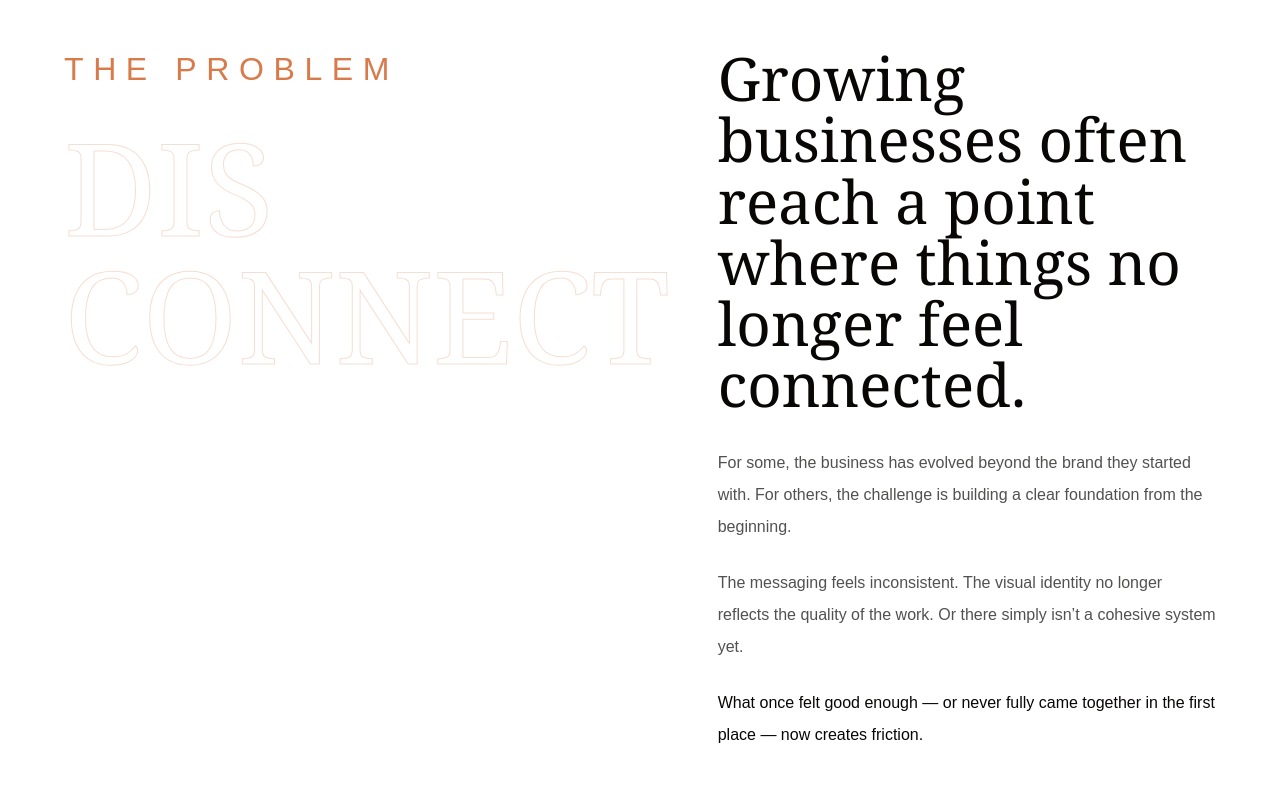
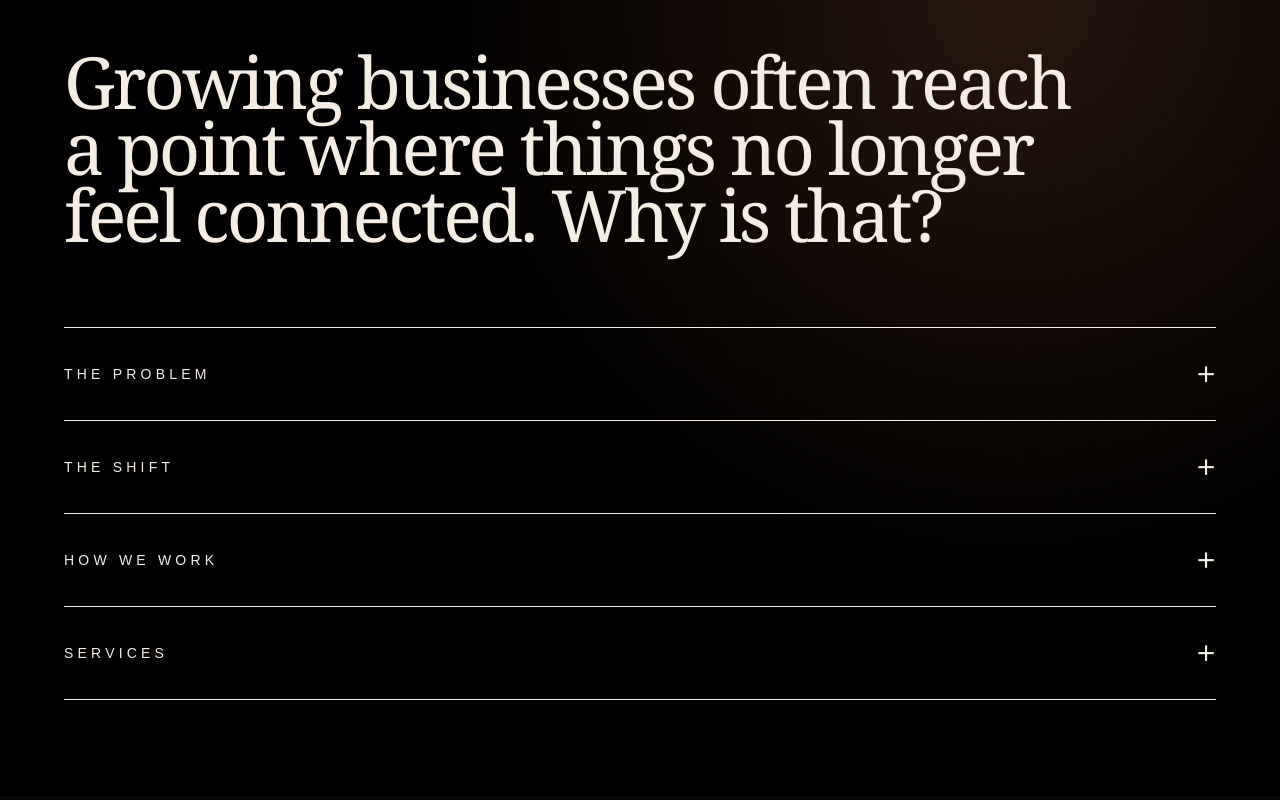
Before and after one commit to shawnachirillo/lexandhue, a Next.js app: page / in a window 1280 px wide. Shown: the part 960-1760 px from the top of the page. Built offline with nearby package versions, Linux system fonts and the light colour scheme.

Commit message:
drop down menus

```diff
--- a/app/page.tsx
+++ b/app/page.tsx
@@ -2,37 +2,37 @@
 
 import Navbar from "@/components/Navbar";
 import Hero from "@/components/Hero";
-import ServicesPreview from "@/components/ServicesPreview";
 import Footer from "@/components/Footer";
 import Link from "next/link";
 import { caseStudies } from "@/data/site";
 import { useState } from "react";
 
-const processSteps = [
+const journeyItems = [
   {
-    number: "01",
-    title: "Discover",
-    text: "We learn the business, audience, goals, and friction points before making design decisions.",
+    label: "The Problem",
+    title: "What once felt good enough now creates friction.",
+    text: "The messaging feels inconsistent. The visual identity no longer reflects the quality of the work. Or there simply isn’t a cohesive system yet.",
   },
   {
-    number: "02",
-    title: "Define",
-    text: "We clarify positioning, messaging, priorities, and the direction the brand needs to move in.",
+    label: "The Shift",
+    title: "A stronger business needs a clearer system.",
+    text: "When the brand, website, and message stop working together, the business starts to feel harder to explain, harder to trust, and harder to grow.",
   },
   {
-    number: "03",
-    title: "Design",
-    text: "We translate the strategy into identity, layout, visuals, and digital experience.",
+    label: "How We Work",
+    title: "Thoughtful work starts with understanding.",
+    text: "We discover, define, design, and launch with strategy first — so the creative direction has a reason behind it.",
   },
   {
-    number: "04",
-    title: "Launch",
-    text: "We refine, prepare, and support the work as it moves into the world.",
+    label: "Services",
+    title: "Brand, website, and strategy support.",
+    text: "Identity systems, strategic websites, positioning, messaging, and creative direction for businesses ready to move with more clarity.",
   },
 ];
 
 export default function Home() {
   const [activeIndex, setActiveIndex] = useState(0);
+  const [activeJourney, setActiveJourney] = useState<number | null>(null);
 
   return (
     <main className="site-shell min-h-screen bg-[#090706] text-[#f4ede3]">
@@ -40,14 +40,43 @@ export default function Home() {
 
       <Hero activeIndex={activeIndex} setActiveIndex={setActiveIndex} />
 
-      {/* PROBLEM */}
-      <section className="bg-[#ffffff] px-6 py-24 text-[#090706] md:px-10 lg:px-16">
-        <div className="section-frame grid gap-12 lg:grid-cols-[0.8fr_1.2fr]">
-          <p className="text-xs uppercase tracking-[0.3em] text-[#d97a4a]">
+      {/* JOURNEY INTRO */}
+<section className="bg-[#00000] px-6 py-24 text-[#fffff] md:px-10 lg:px-16">
+  <div className="section-frame mx-auto max-w-7xl">
+    <h2 className="font-editorial max-w-5xl text-5xl leading-[0.92] tracking-[-0.04em] md:text-7xl">
+      Growing businesses often reach a point where things no longer feel
+      connected. <span className="text-[#fffff]">Why is that?</span>
+    </h2>
 
-            <div className="relative">
-  <p className="mb-8 text-[2rem] uppercase tracking-[.3em] text-[#d97a4a]">
-    The Problem
+    <div className="mt-20 border-y border-[#fffff]/20">
+      {journeyItems.map((item, index) => {
+        const isActive = activeJourney === index;
+
+        return (
+          <div key={item.label} className="border-b border-[#fffff]/20 last:border-b-0">
+            <button
+              type="button"
+              onClick={() => setActiveJourney(isActive ? null : index)}
+              className="flex w-full items-center justify-between py-7 text-left"
+            >
+              <span className="text-xs uppercase tracking-[0.3em] text-[#fffff] md:text-sm">
+                {item.label}
+              </span>
+
+              <span className="font-editorial text-4xl leading-none text-[#fffff]/60">
+                {isActive ? "—" : "+"}
+              </span>
+            </button>
+
+            <div
+              className={`overflow-hidden transition-all duration-500 ease-out ${
+                isActive ? "max-h-[700px] opacity-100" : "max-h-0 opacity-0"
+              }`}
+            >
+              <div className="grid gap-12 bg-[#f4ede3] px-0 py-16 text-[#fffff] md:grid-cols-[0.8fr_1.2fr]">
+                <div>
+                  <p className="mb-8 text-xs uppercase tracking-[0.3em] text-[#fffff]">
+                    {item.label}
                   </p>
 
                   <div
@@ -55,11 +84,11 @@ export default function Home() {
                       font-editorial
                       pointer-events-none
                       select-none
-      text-[8rem]
+                      text-[7rem]
                       leading-none
-      tracking-[-0.0em]
+                      tracking-[-0.04em]
                       text-transparent
-      [-webkit-text-stroke:1px_rgba(217,122,74,0.25)]
+                      [-webkit-text-stroke:1px_#0000001A]
                     "
                   >
                     DIS
@@ -67,90 +96,27 @@ export default function Home() {
                     CONNECT
                   </div>
                 </div>
-          </p>
 
                 <div>
-            <h2 className="font-editorial text-4xl leading-[1.02] md:text-6xl">
-              Growing businesses often reach a point where things no longer
-              feel connected.
-            </h2>
+                  <h3 className="font-editorial max-w-3xl text-4xl leading-[1.02] tracking-[-0.04em] md:text-6xl">
+                    {item.title}
+                  </h3>
 
-            <div className="mt-8 max-w-3xl space-y-6 text-sm leading-7 text-[#090706]/70 md:text-base md:leading-8">
-              <p>
-                For some, the business has evolved beyond the brand they started
-                with. For others, the challenge is building a clear foundation
-                from the beginning.
-              </p>
-
-              <p>
-                The messaging feels inconsistent. The visual identity no longer
-                reflects the quality of the work. Or there simply isn’t a
-                cohesive system yet.
-              </p>
-
-              <p className="text-[#090706]">
-                What once felt good enough — or never fully came together in the
-                first place — now creates friction.
+                  <p className="mt-8 max-w-2xl text-sm leading-7 text-[#090706]/70 md:text-base md:leading-8">
+                    {item.text}
                   </p>
                 </div>
               </div>
             </div>
-      </section>
-
-      {/* SOLUTION */}
-      <section className="bg-[#090706]px-6 py-24 text-[#f4ede3] md:px-10 lg:px-16">
-        <div className="section-frame grid gap-12 lg:grid-cols-2 lg:items-end">
-          <h2 className="font-editorial text-5xl leading-[0.95] md:text-7xl">
-            Strategy, brand, and digital experience should work together.
-          </h2>
-
-          <p className="max-w-xl text-sm leading-7 text-[#f4ede3]/70 md:text-base md:leading-8">
-            Lex &amp; Hue helps businesses bring these pieces into alignment,
-            creating thoughtful systems that feel intentional, cohesive, and
-            built for growth. The goal isn’t just a better-looking brand. It’s a
-            clearer business presence.
-          </p>
           </div>
-      </section>
-
-      <ServicesPreview activeIndex={activeIndex} />
-
-      {/* PROCESS */}
-      <section className="bg-[#f4ede3] px-6 py-24 text-[#0d0d0c] md:px-10 lg:px-16">
-        <div className="section-frame">
-          <div className="mb-14 max-w-3xl">
-            <p className="mb-5 text-xs uppercase tracking-[0.3em] text-[#9b4f2e]">
-              How We Work
-            </p>
-
-            <h2 className="font-editorial text-5xl leading-[0.95] md:text-7xl">
-              Thoughtful work starts with understanding.
-            </h2>
-          </div>
-
-          <div className="grid border-l border-t border-black/25 md:grid-cols-4">
-            {processSteps.map((step) => (
-              <article
-                key={step.number}
-                className="min-h-[300px] border-b border-r border-black/25 p-6"
-              >
-                <p className="text-sm text-black/45">{step.number}</p>
-
-                <h3 className="font-editorial mt-20 text-3xl">
-                  {step.title}
-                </h3>
-
-                <p className="mt-5 text-sm leading-7 text-black/65">
-                  {step.text}
-                </p>
-              </article>
-            ))}
+        );
+      })}
     </div>
   </div>
 </section>
 
       {/* SELECTED WORK */}
-      <section className="bg-[#090706]px-6 py-24 text-[#f4ede3] md:px-10 lg:px-16">
+      <section className="bg-[#090706] px-6 py-24 text-[#f4ede3] md:px-10 lg:px-16">
         <div className="section-frame">
           <div className="mb-10 flex flex-col gap-6 lg:flex-row lg:items-end lg:justify-between">
             <div>
```
Lines whose indentation alone changed are shown as unchanged.
